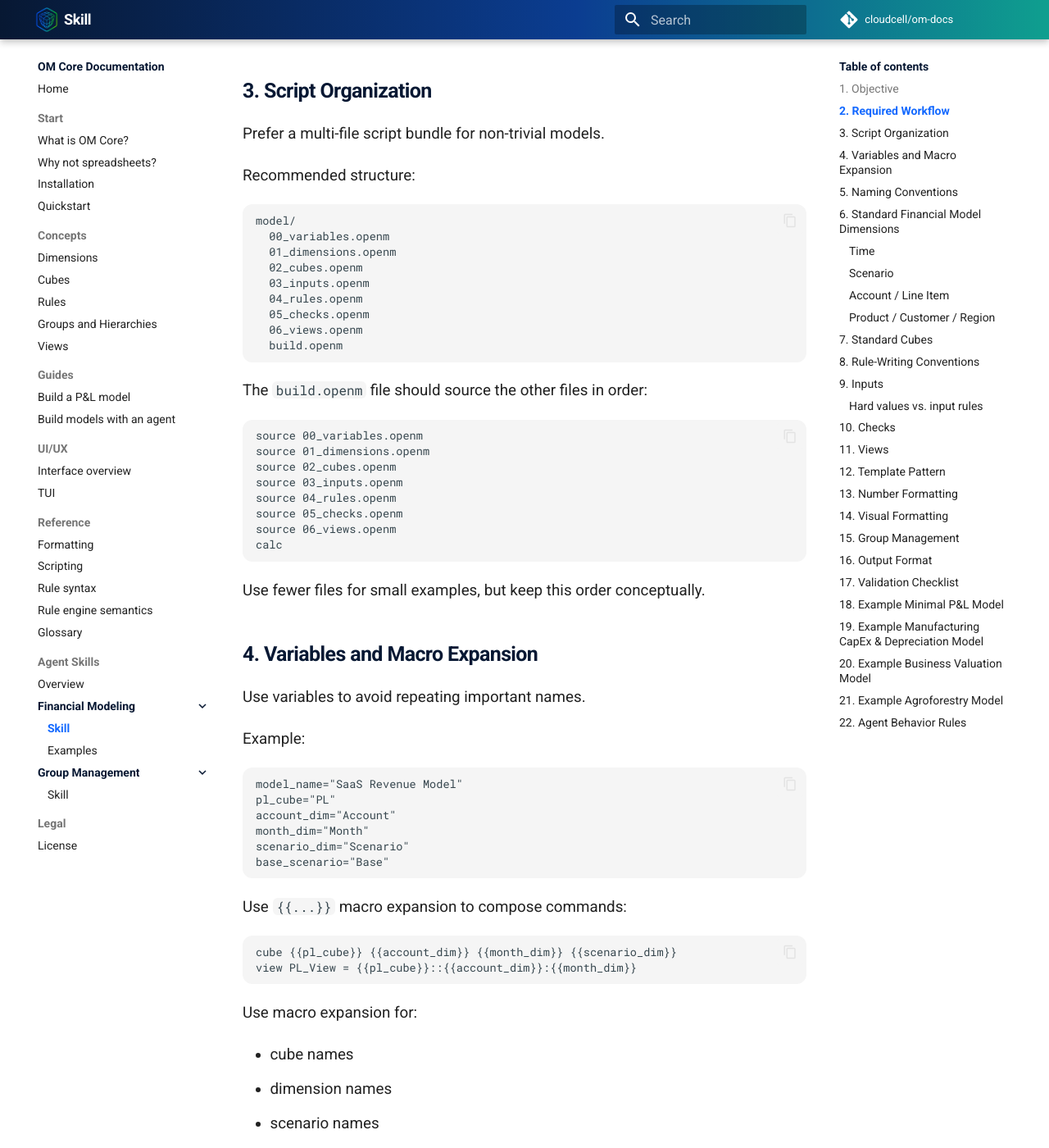
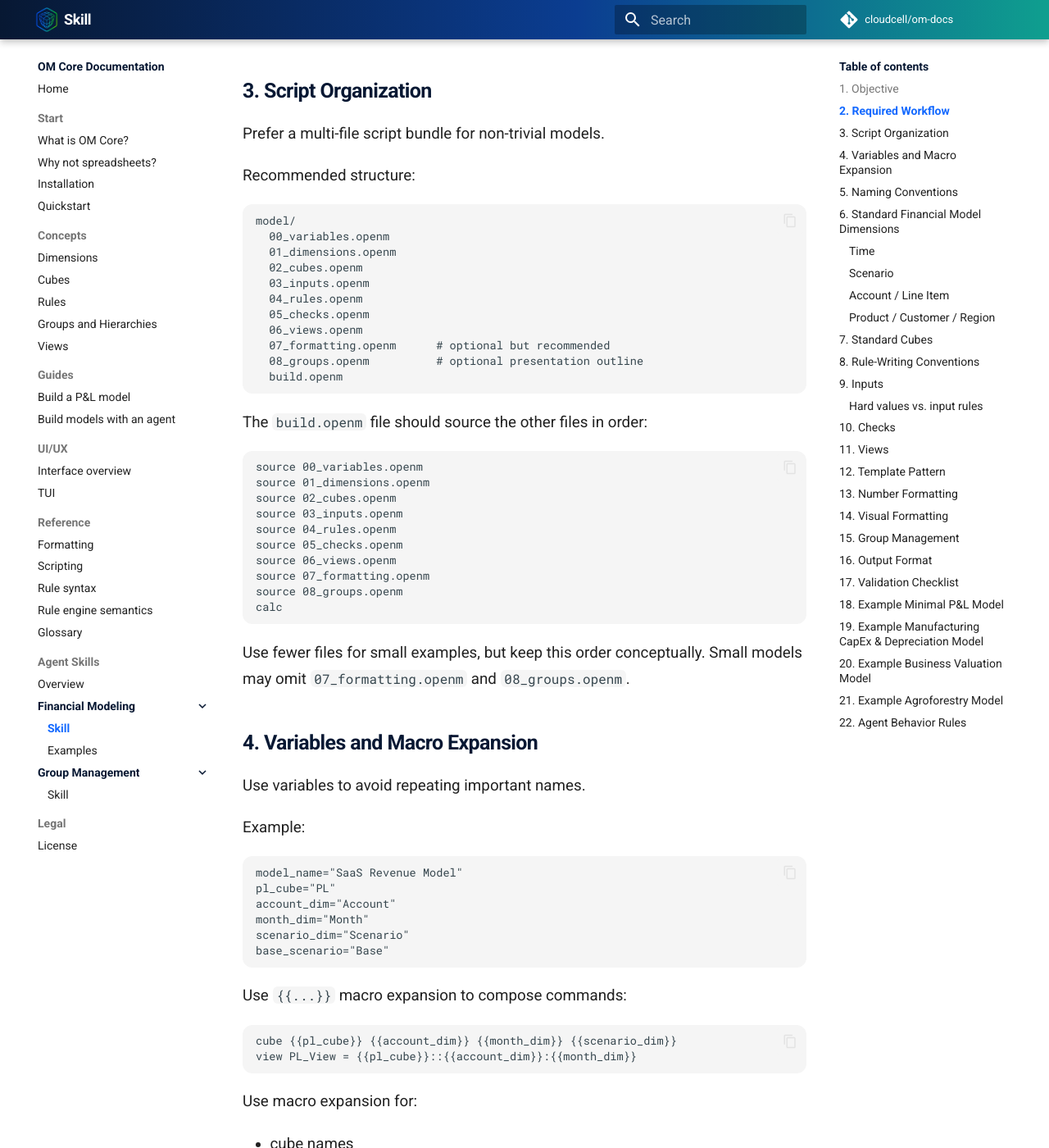
Before and after one commit to cloudcell/om-docs, an MkDocs documentation site: the page built from docs/skills/om-core-financial-modeling/SKILLS.md, in a window 1280 px wide and 1400 px high, scrolled down 1509 px. Shown: the whole window at 82% size. Built offline with MkDocs 1.6.1 and Material for MkDocs 9.7.7, drawn with Linux system fonts in a browser that asks for light colours; comment, search, counter and statistics services are not loaded; some of the changed text lies outside the part shown.

````diff
--- a/docs/skills/om-core-financial-modeling/SKILLS.md
+++ b/docs/skills/om-core-financial-modeling/SKILLS.md
@@ -52,6 +52,8 @@ model/
   04_rules.openm
   05_checks.openm
   06_views.openm
+  07_formatting.openm      # optional but recommended
+  08_groups.openm          # optional presentation outline
   build.openm
 ```
 
@@ -65,10 +67,12 @@ source 03_inputs.openm
 source 04_rules.openm
 source 05_checks.openm
 source 06_views.openm
+source 07_formatting.openm
+source 08_groups.openm
 calc
 ```
 
-Use fewer files for small examples, but keep this order conceptually.
+Use fewer files for small examples, but keep this order conceptually. Small models may omit `07_formatting.openm` and `08_groups.openm`.
 
 ## 4. Variables and Macro Expansion
 
@@ -365,6 +369,8 @@ rule BS::@.font_weight:BSAccount.TotalAssets:Year.*:Scenario.* = 700
 rule BS::@.fill:BSAccount.TotalAssets:Year.*:Scenario.* = "#e2e8f0"
 ```
 
+Formatting rules may intentionally use broad defaults plus more specific overrides. This is acceptable because more specific style rules override less specific style rules, the same way calculation rules do.
+
 ## 15. Group Management
 
 Financial models benefit from grouping dimension items into outline sections. For example, a P&L account dimension can be grouped into Revenue, COGS, Operating Expenses, and Totals.
@@ -439,7 +445,11 @@ model/
   04_rules.openm
   05_checks.openm
   06_views.openm
+  07_formatting.openm
+  08_groups.openm
 ```
+
+Small models may omit `07_formatting.openm` and `08_groups.openm`.
 
 Then include each file in a separate code block.
 
````
Also changed, not shown: other parts of docs/skills/om-core-financial-modeling/SKILLS.md (+1 -1 lines), docs/guides/building-models-with-an-agent.md (+10 -0 lines), docs/reference/rule-syntax.md (+32 -8 lines), docs/skills/om-core-financial-modeling/examples/index.md (+2 -0 lines), docs/skills/om-core-group-management/SKILLS.md (+1 -0 lines), 3 other files.
